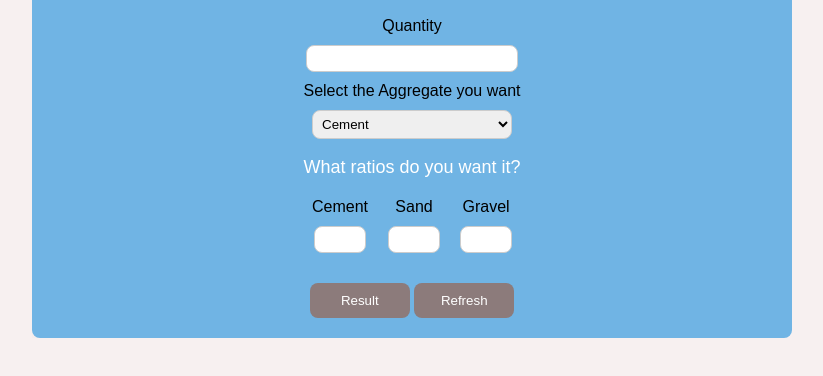
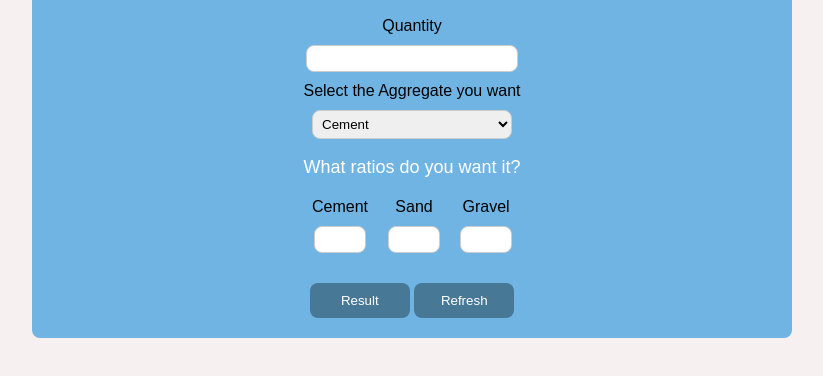
Before and after one commit to Sunnyblue-code/Building-Aggregate-Ratio-Calculator, a plain HTML site: page index.html in a window 1280 px wide. Shown: the part 114-490 px from the top of the page, without its empty margins (248-1071 px from the left). Drawn offline with Linux system fonts and the light colour scheme.

Commit message:
update css
button color fix

```diff
--- a/style.css
+++ b/style.css
@@ -68,7 +68,7 @@ body {
   width: 100px;
   padding: 10px 20px;
   margin-top: 20px;
-  background-color: #8c7b7b;
+  background-color: #477896;
   color: white;
   border: none;
   cursor: pointer;
```
